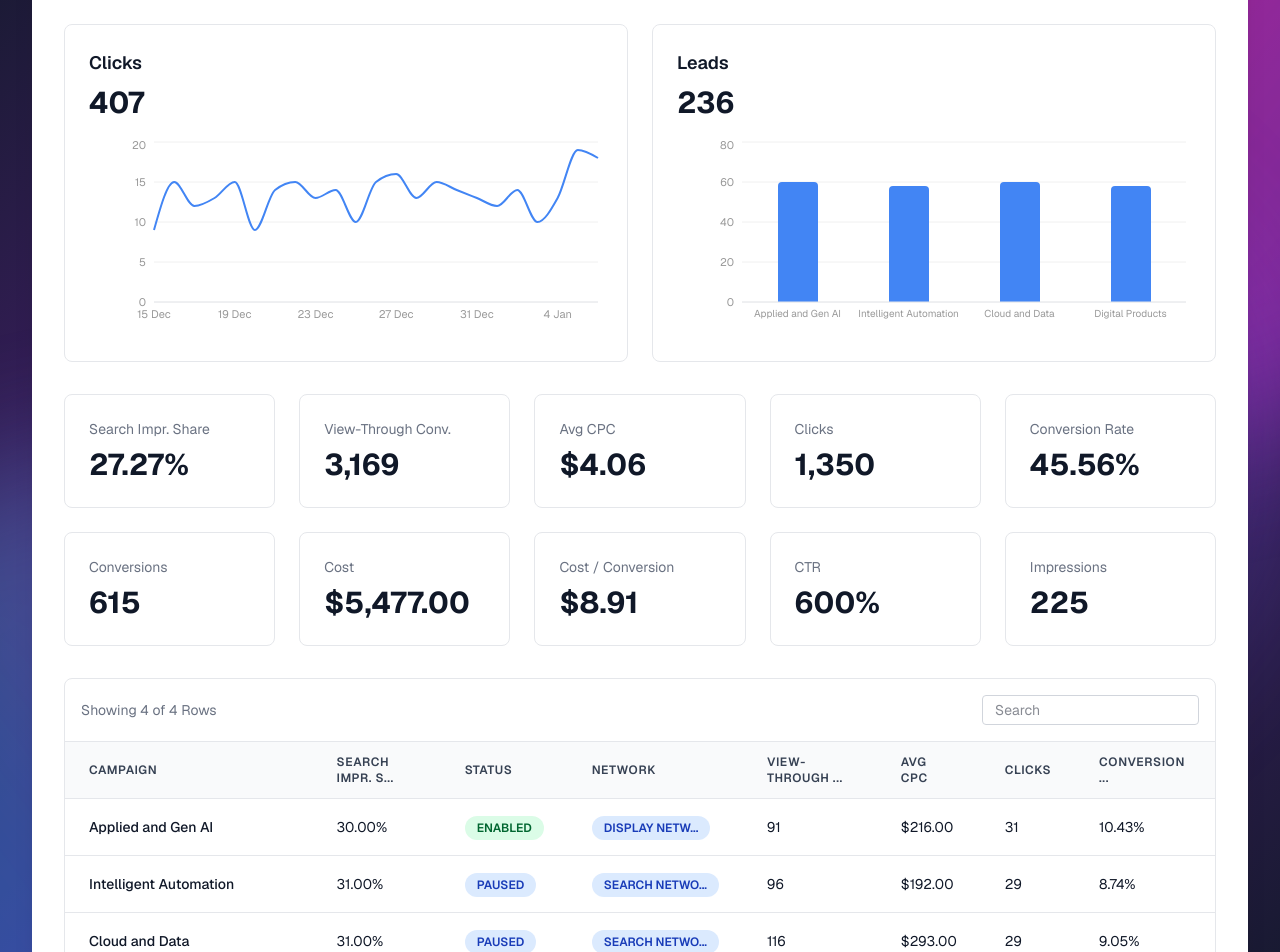
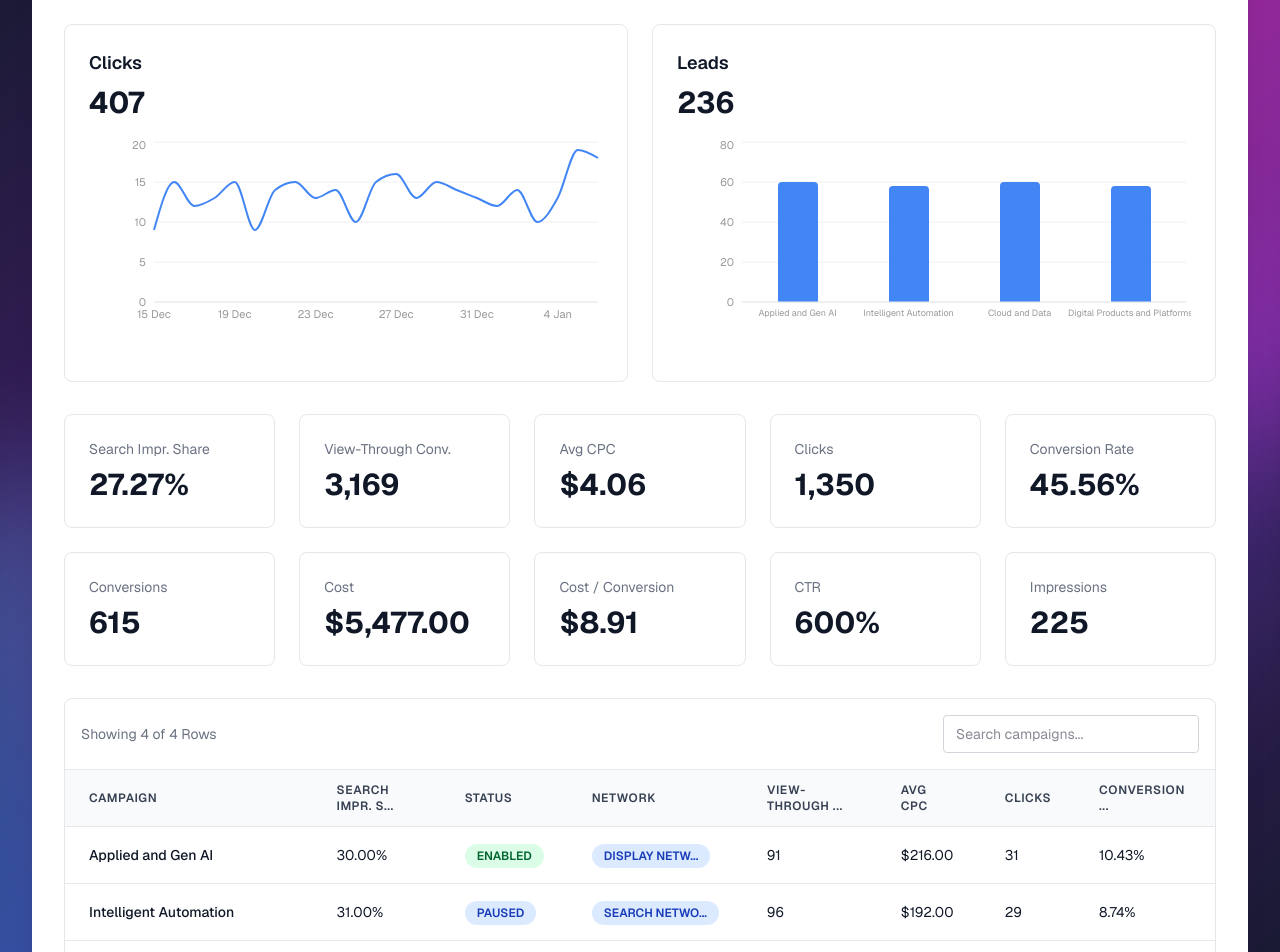
Before and after one commit to lokesh-cmi/MarketingDashboard, a Next.js app in the folder marketing-dashboard/: page /google-ads in a window 1280 px wide. Shown: the part 200-1152 px from the top of the page. Built offline with nearby package versions, Linux system fonts and the light colour scheme.

Commit message:
Added multi-line labels in Leads graph and implemented working search functionality

```diff
--- a/marketing-dashboard/app/google-ads/page.tsx
+++ b/marketing-dashboard/app/google-ads/page.tsx
@@ -1,6 +1,6 @@
 'use client';
 
-import React from 'react';
+import React, { useState } from 'react';
 import { LineChart, Line, BarChart, Bar, XAxis, YAxis, CartesianGrid, Tooltip, ResponsiveContainer } from 'recharts';
 import Link from 'next/link';
 import { ArrowLeft } from 'lucide-react';
@@ -34,10 +34,10 @@ const clicksOverTimeData = [
 
 // Mock data for clicks by campaign (bar chart)
 const leadsByCampaignData = [
-  { campaign: 'Applied and Gen AI', leads: 60 },
-  { campaign: 'Intelligent Automation', leads: 58 },
-  { campaign: 'Cloud and Data', leads: 60 },
-  { campaign: 'Digital Products', leads: 58 },
+  { campaign: 'Applied and\nGen AI', leads: 60 },
+  { campaign: 'Intelligent\nAutomation', leads: 58 },
+  { campaign: 'Cloud and\nData', leads: 60 },
+  { campaign: 'Digital Products\nand Platforms', leads: 58 },
 ];
 
 // Mock data for campaigns table
@@ -85,6 +85,15 @@ const campaignsData = [
 ];
 
 export default function GoogleAdsPage() {
+  const [searchQuery, setSearchQuery] = useState('');
+
+  // Filter campaigns based on search query
+  const filteredCampaigns = campaignsData.filter(campaign =>
+    campaign.name.toLowerCase().includes(searchQuery.toLowerCase()) ||
+    campaign.status.toLowerCase().includes(searchQuery.toLowerCase()) ||
+    campaign.network.toLowerCase().includes(searchQuery.toLowerCase())
+  );
+
   return (
     <div className="bg-white rounded-2xl shadow-xl overflow-hidden">
       <div className="p-8">
@@ -148,14 +157,18 @@ export default function GoogleAdsPage() {
                 <div className="text-3xl font-bold text-gray-900 mt-2">236</div>
               </div>
             </div>
-            <ResponsiveContainer width="100%" height={200}>
+            <ResponsiveContainer width="100%" height={220}>
               <BarChart data={leadsByCampaignData}>
                 <CartesianGrid strokeDasharray="0" stroke="#f0f0f0" vertical={false} />
                 <XAxis
                   dataKey="campaign"
-                  tick={{ fontSize: 10, fill: '#999' }}
+                  tick={{ fontSize: 9, fill: '#999' }}
                   axisLine={{ stroke: '#e5e7eb' }}
                   tickLine={false}
+                  interval={0}
+                  angle={0}
+                  textAnchor="middle"
+                  height={50}
                 />
                 <YAxis
                   tick={{ fontSize: 11, fill: '#999' }}
@@ -165,6 +178,7 @@ export default function GoogleAdsPage() {
                 />
                 <Tooltip
                   contentStyle={{ backgroundColor: 'white', border: '1px solid #e5e7eb', borderRadius: '6px', fontSize: '12px' }}
+                  formatter={(value) => [`${value}`, 'Leads']}
                 />
                 <Bar
                   dataKey="leads"
@@ -228,11 +242,13 @@ export default function GoogleAdsPage() {
         {/* Campaigns Table */}
         <div className="bg-white border border-gray-200 rounded-lg overflow-hidden">
           <div className="p-4 border-b border-gray-200 flex items-center justify-between">
-            <div className="text-sm text-gray-500">Showing 4 of 4 Rows</div>
+            <div className="text-sm text-gray-500">Showing {filteredCampaigns.length} of {campaignsData.length} Rows</div>
             <input
               type="text"
-              placeholder="Search"
-              className="px-3 py-1 border border-gray-300 rounded text-sm focus:outline-none focus:ring-2 focus:ring-blue-500"
+              placeholder="Search campaigns..."
+              value={searchQuery}
+              onChange={(e) => setSearchQuery(e.target.value)}
+              className="px-3 py-2 border border-gray-300 rounded text-sm focus:outline-none focus:ring-2 focus:ring-blue-500 w-64"
             />
           </div>
           <div className="overflow-x-auto">
@@ -266,11 +282,12 @@ export default function GoogleAdsPage() {
                 </tr>
               </thead>
               <tbody className="bg-white divide-y divide-gray-200">
-                {campaignsData.map((campaign, index) => (
-                  <tr key={index} className="hover:bg-gray-50">
-                    <td className="px-6 py-4 whitespace-nowrap text-sm font-medium text-gray-900">
-                      {campaign.name}
-                    </td>
+                {filteredCampaigns.length > 0 ? (
+                  filteredCampaigns.map((campaign, index) => (
+                    <tr key={index} className="hover:bg-gray-50">
+                      <td className="px-6 py-4 whitespace-nowrap text-sm font-medium text-gray-900">
+                        {campaign.name}
+                      </td>
                     <td className="px-6 py-4 whitespace-nowrap text-sm text-gray-900">
                       {campaign.searchImprShare}
                     </td>
@@ -301,7 +318,14 @@ export default function GoogleAdsPage() {
                       {campaign.conversionRate}
                     </td>
                   </tr>
-                ))}
+                  ))
+                ) : (
+                  <tr>
+                    <td colSpan={8} className="px-6 py-8 text-center text-sm text-gray-500">
+                      No campaigns found matching "{searchQuery}"
+                    </td>
+                  </tr>
+                )}
               </tbody>
             </table>
           </div>
```
